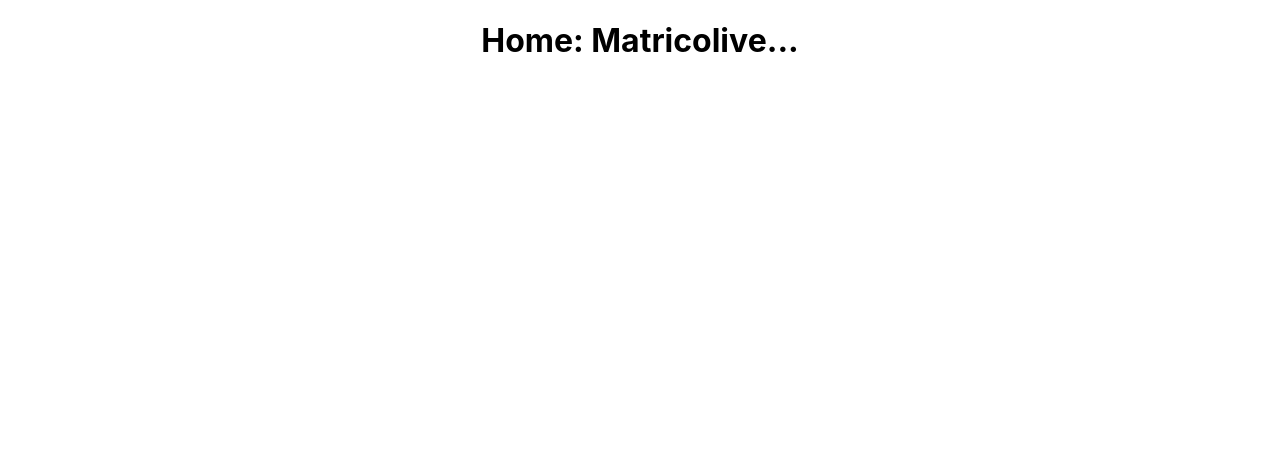
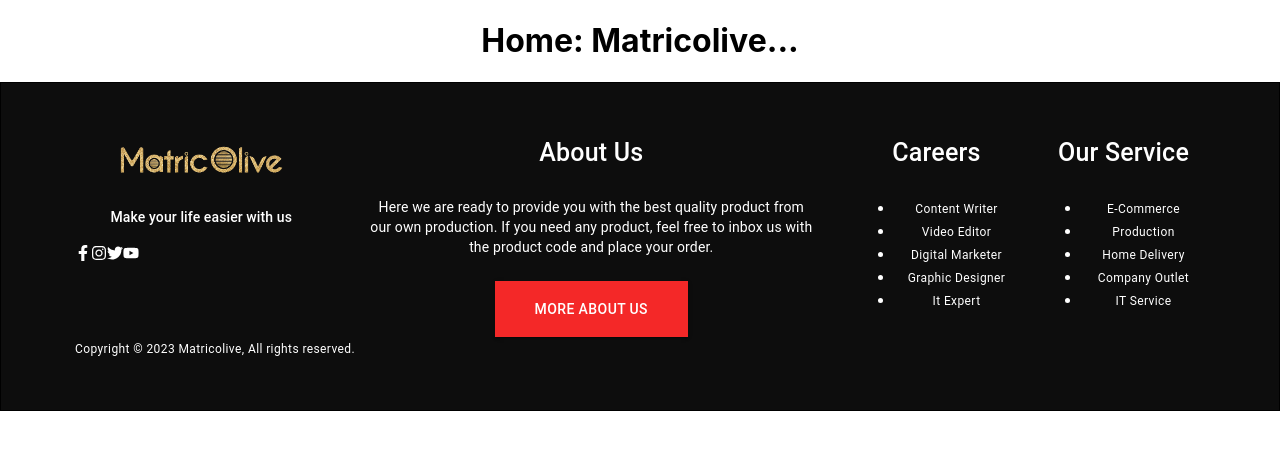
Before and after one commit to Rakibul-Hasan-max/Matricolive, a React (Create React App) app: page / in a window 1280 px wide. Shown: the top 450 px of the page. Built offline with nearby package versions, Linux system fonts and the light colour scheme.

Commit message:
footer design1

```diff
--- a/package.json
+++ b/package.json
@@ -14,6 +14,7 @@
     "@testing-library/user-event": "^13.5.0",
     "react": "^18.2.0",
     "react-dom": "^18.2.0",
+    "react-icons": "^4.7.1",
     "react-router-dom": "^6.4.5",
     "react-scripts": "5.0.1",
     "styled-components": "^5.3.6",
--- a/src/App.js
+++ b/src/App.js
@@ -1,6 +1,8 @@
 import { BrowserRouter, Route, Routes } from 'react-router-dom';
 import './App.css';
 import About from './Pages/About/About';
+import Footer from './Pages/Components/Footer/Footer';
+import Dashboard from './Pages/Dashboard/Dashboard';
 import Home from './Pages/Home/Home';
 import NotFound from './Pages/NotFound/NotFound';
 
@@ -12,8 +14,10 @@
           <Route path="/" element={<Home />}/>
           <Route path="/home" element={<Home />} />
           <Route path="/about" element={<About />} />
+          <Route path="/dashboard" element={<Dashboard />} />
           <Route path="*" element={<NotFound />} />
         </Routes>
+        <Footer/>
       </BrowserRouter>
     </div>
   );
--- /dev/null
+++ b/src/Pages/Components/Footer/Footer.css
@@ -0,0 +1,3 @@
+.footer {
+  padding: 50px;
+}
--- /dev/null
+++ b/src/Pages/Components/Footer/Footer.js
@@ -0,0 +1,145 @@
+import { Button, Container, Grid, Typography } from "@mui/material";
+import { Box } from "@mui/system";
+import { FaFacebookF, FaInstagram, FaTwitter, FaYoutube } from "react-icons/fa";
+import { NavLink, useLocation } from "react-router-dom";
+import logo from "../../../images/logo.png";
+import "./Footer.css";
+
+const Footer = () => {
+  const location = useLocation();
+  if (!location?.pathname?.includes("dashboard"))
+    return (
+      <Box
+        className="footer"
+        sx={{
+          backgroundColor: "#0D0D0D",
+          border: "1px solid black",
+          overflow: "hidden",
+          color: "inherit",
+        }}
+      >
+        <Container maxWidth="lg">
+          <Grid container spacing={5}>
+            <Grid item xs={12} md={3}>
+              <Box>
+                <img
+                  style={{ width: "162.5px", height: "auto" }}
+                  src={logo}
+                  alt=""
+                />
+                <Box sx={{ my: 2 }}>
+                  <Typography variant="subtitle2" sx={{ color: "#fff", my: 1 }}>
+                    Make your life easier with us
+                  </Typography>
+                  <Box sx={{ display: "flex", mt: 2, color: "#fff" }}>
+                    <Box className="footer-icon">
+                      <FaFacebookF />
+                    </Box>
+                    <Box className="footer-icon">
+                      <FaInstagram />
+                    </Box>
+                    <Box className="footer-icon">
+                      <FaTwitter />
+                    </Box>
+                    <Box className="footer-icon">
+                      <FaYoutube />
+                    </Box>
+                  </Box>
+                </Box>
+              </Box>
+            </Grid>
+            <Grid item xs={12} md={5} sx={{ color: "#fff" }}>
+              <Typography variant="h6" sx={{ fontSize: 25 }}>
+                About Us
+              </Typography>
+              <Typography variant="body2" sx={{ my: 3 }}>
+                Here we are ready to provide you with the best quality product
+                from our own production. If you need any product, feel free to
+                inbox us with the product code and place your order.
+              </Typography>
+              <NavLink to="/about" style={{ textDecoration: "none" }}>
+                <Button
+                  variant="contained"
+                  sx={{
+                    background: "#f42828 !important",
+                    borderRadius: "0 !important",
+                    py: 2,
+                    px: 5,
+                  }}
+                >
+                  More About Us
+                </Button>
+              </NavLink>
+            </Grid>
+            <Grid item xs={12} md={4} sx={{ color: "#fff" }}>
+              <Grid container spacing={3}>
+                <Grid item xs={12} sm={6}>
+                  <Box>
+                    <Typography variant="h6" sx={{ fontSize: 25 }}>
+                      Careers
+                    </Typography>
+                    <ul style={{ marginTop: "24px" }}>
+                      <li>
+                        <Typography variant="caption">
+                          Content Writer
+                        </Typography>
+                      </li>
+                      <li>
+                        <Typography variant="caption">Video Editor</Typography>
+                      </li>
+                      <li>
+                        <Typography variant="caption">
+                          Digital Marketer
+                        </Typography>
+                      </li>
+                      <li>
+                        <Typography variant="caption">
+                          Graphic Designer
+                        </Typography>
+                      </li>
+                      <li>
+                        <Typography variant="caption">It Expert</Typography>
+                      </li>
+                    </ul>
+                  </Box>
+                </Grid>
+                <Grid item xs={12} sm={6}>
+                  <Box>
+                    <Typography variant="h6" sx={{ fontSize: 25 }}>
+                      Our Service
+                    </Typography>
+                    <ul style={{ marginTop: "24px" }}>
+                      <li>
+                        <Typography variant="caption">E-Commerce</Typography>
+                      </li>
+                      <li>
+                        <Typography variant="caption">Production</Typography>
+                      </li>
+                      <li>
+                        <Typography variant="caption">Home Delivery</Typography>
+                      </li>
+                      <li>
+                        <Typography variant="caption">
+                          Company Outlet
+                        </Typography>
+                      </li>
+                      <li>
+                        <Typography variant="caption">IT Service</Typography>
+                      </li>
+                    </ul>
+                  </Box>
+                </Grid>
+              </Grid>
+            </Grid>
+          </Grid>
+          <Box sx={{ textAlign: "left" }}>
+            <Typography variant="caption" sx={{ color: "#fff" }}>
+              Copyright © 2023 Matricolive, All rights reserved.
+            </Typography>
+          </Box>
+        </Container>
+      </Box>
+    );
+};
+
+export default Footer;
--- /dev/null
+++ b/src/Pages/Dashboard/Dashboard.js
@@ -0,0 +1,10 @@
+
+const Dashboard = () => {
+    return (
+        <div>
+            This is dashboard
+        </div>
+    );
+};
+
+export default Dashboard;
```
Also changed, not shown: src/Pages/Components/Navigation/Navigation.js (added), src/images/logo.png (added), 1 other file (tests, documents, lock files or other folders).
